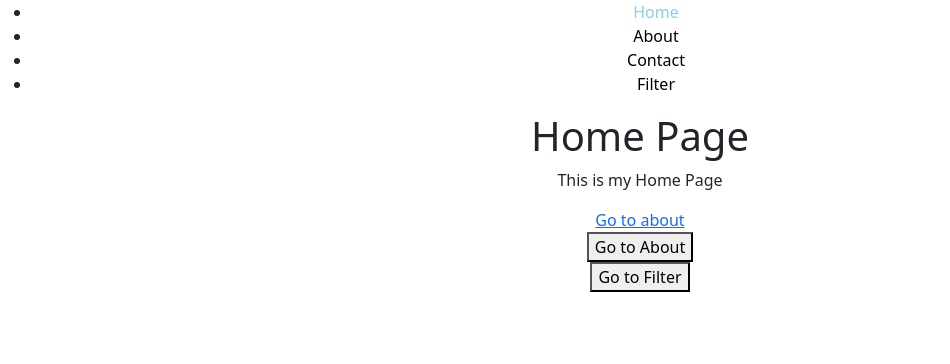
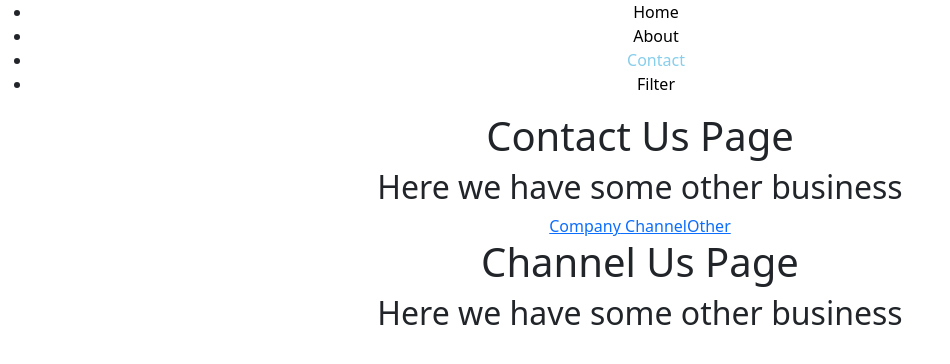
Before and after one commit to NayakVandana/React_js, a React (Create React App) app in the folder blog/: page /contact/channel in a window 1280 px wide. Before the commit this address led to /. Shown: the top 364 px of the page, without its empty margins (0-950 px from the left). Built offline with nearby package versions, Linux system fonts and the light colour scheme.

Commit message:
Nested Routing

```diff
--- a/blog/src/App.js
+++ b/blog/src/App.js
@@ -7,6 +7,10 @@
 import NavBar from "./component/NavBar";
 import User from "./component/User";
 import Filter from "./component/Filter";
+import Contact from "./component/Contact";
+import Company from "./component/Company";
+import Channel from "./component/Channel";
+import Other from "./component/Other";
 // import Page404 from "./component/Page404";
 
 function App() {
@@ -21,6 +25,14 @@
           <Route path="/user/:name" element={<User />}/>
           <Route path="/*" element={<Navigate to="/" />}/>
           <Route path="/filter" element={<Filter />}/>
+          <Route path="/contact" element={<Contact />}>
+
+            <Route path="company" element={<Company />}/>
+            <Route path="channel" element={<Channel/>}/>
+            <Route path="other" element={<Other/>}/>
+
+          </Route>
+
         </Routes>
       </BrowserRouter>
     </div>
--- /dev/null
+++ b/blog/src/component/Channel.js
@@ -0,0 +1,13 @@
+
+function Channel() {
+
+    return (
+      <div>
+        <h1>Channel Us Page</h1>
+        <h2>Here we have some other business</h2>
+
+      </div>
+    )
+  }
+
+  export default  Channel;
--- /dev/null
+++ b/blog/src/component/Company.js
@@ -0,0 +1,12 @@
+
+function Company() {
+
+    return (
+      <div>
+        <h1>Company Us Page</h1>
+        <h2>Here we have some other business</h2>
+      </div>
+    )
+  }
+
+  export default  Company;
--- /dev/null
+++ b/blog/src/component/Contact.js
@@ -0,0 +1,16 @@
+import { Link, Outlet} from "react-router-dom";
+function Contact() {
+
+    return (
+      <div>
+        <h1>Contact Us Page</h1>
+        <h2>Here we have some other business</h2>
+        <Link to="company">Company</Link>
+        <Link to="channel"> Channel</Link>
+        <Link to="other">Other</Link>
+        <Outlet/>
+      </div>
+    )
+  }
+
+  export default  Contact;
--- /dev/null
+++ b/blog/src/component/Other.js
@@ -0,0 +1,13 @@
+
+function Other() {
+
+    return (
+      <div>
+        <h1>Other Us Page</h1>
+        <h2>Here we have some other business</h2>
+
+      </div>
+    )
+  }
+
+  export default  Other;
```
